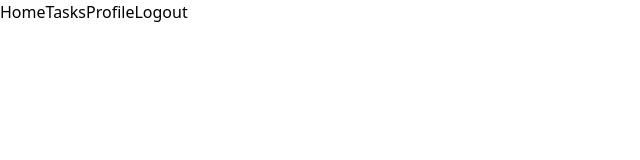
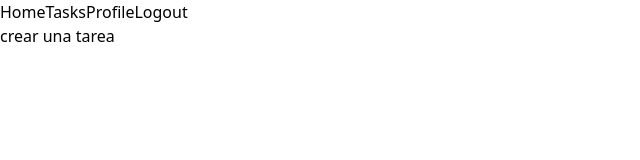
Before and after one commit to landerklang/trabajo-practico-integrador-3-lautaro-short, a React (Vite) app in the folder Practico-integrador-3/: page /Tasks in a window 1280 px wide. Shown: the top 160 px of the page, without its empty margins (0-640 px from the left). Built offline with nearby package versions, Linux system fonts and the light colour scheme; sample sign-in values are in the browser's storage.

Commit message:
se creo una index en la pagina tasks para poder añadirle las funciones de crear tareas,se corrio el customhook para que pudiera detectar valores del checked

```diff
--- a/Practico-integrador-3/src/hook/useForm.js
+++ b/Practico-integrador-3/src/hook/useForm.js
@@ -4,13 +4,14 @@ export const useForm = (inicialValue) => {
   const [Form, setForm] = useState(inicialValue);
 
   const handleChange = (event) => {
-    const { name, value } = event.target;
-    setForm({ ...Form, [name]: value });
+    const { name, value, type, checked } = event.target;
+    // console.log(value);
+    setForm({ ...Form, [name]: type === "checkbox" ? checked : value });
   };
+
   const handleReset = () => {
     setForm(inicialValue);
   };
-
   const handleSubmit = (event) => {
     event.preventDefault();
     handleReset();
--- /dev/null
+++ b/Practico-integrador-3/src/pages/TasksPage.jsx
@@ -0,0 +1,7 @@
+export const TasksPage = () => {
+  return (
+    <div>
+      <a href="/CreatedTasks">crear una tarea</a>
+    </div>
+  );
+};
--- a/Practico-integrador-3/src/router/AppRouter.jsx
+++ b/Practico-integrador-3/src/router/AppRouter.jsx
@@ -5,6 +5,8 @@ import { LoginPage } from "../pages/auth/LoginPage.jsx";
 import { RegisterPage } from "../pages/auth/RegisterPage.jsx";
 import { ProfilePage } from "../pages/ProfilePages.jsx";
 import { HomePage } from "../pages/HomePage.jsx";
+import { TasksPage } from "../pages/TasksPage.jsx";
+import { PostTasksPages } from "../pages/PostTasksPages.jsx";
 
 export const AppRouter = () => {
   return (
@@ -17,8 +19,9 @@ export const AppRouter = () => {
       </Route>
       <Route element={<PrivateRoutes />}>
         <Route path="/Home" element={<HomePage />} />
-        <Route path="/Tasks" element />
+        <Route path="/Tasks" element={<TasksPage />} />
         <Route path="/Profile" element={<ProfilePage />} />
+        <Route path="/CreatedTasks" element={<PostTasksPages />} />
         <Route path="*" element={<Navigate to="/Home" />} />
         <Route path="/" element={<Navigate to="/Home" />} />
       </Route>
```
